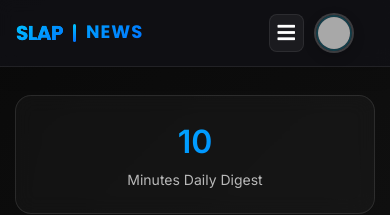
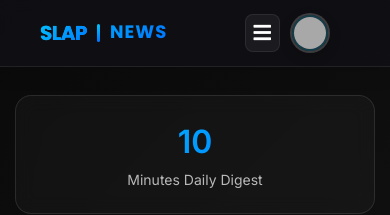
Before and after one commit to senukzzzzz/1800_202510_DTC15, a plain HTML site: page main.html in a window 390 px wide. Shown: the top 215 px of the page. Drawn offline with Linux system fonts and the light colour scheme; grey boxes are pictures that could not be loaded.

Commit message:
debugged through peer programming

```diff
--- a/main.html
+++ b/main.html
@@ -24,7 +24,9 @@
     <!-- Header -->
     <header>
         <nav class="navbar"
-            style="max-width: 1300px; margin: 0 auto; display: flex; justify-content: space-between; align-items: center; padding: 0.8rem 2rem; position: fixed; width: 100%; top: 0; z-index: 1000; backdrop-filter: blur(8px); background: rgba(18, 18, 24, 0.7); border-bottom: 1px solid rgba(255, 255, 255, 0.08); box-shadow: 0 4px 20px rgba(0, 0, 0, 0.15);">
+            style="margin: 0; display: flex; justify-content: center; align-items: center; padding: 0.8rem 0; position: fixed; width: 100%; left: 0; right: 0; top: 0; z-index: 1000; backdrop-filter: blur(8px); background: rgba(18, 18, 24, 0.7); border-bottom: 1px solid rgba(255, 255, 255, 0.08); box-shadow: 0 4px 20px rgba(0, 0, 0, 0.15);">
+            <div class="navbar-container"
+                style="width: 100%; display: flex; justify-content: space-between; align-items: center; padding: 0 2rem; max-width: 1800px;">
                 <!-- Logo Section with improved styling -->
                 <div class="logo-container" style="transition: transform 0.3s ease;">
                     <div class="logo">
@@ -78,7 +80,8 @@
                         <input type="search" placeholder="Search articles..."
                             style="background: none; border: none; color: white; width: 180px; font-size: 14px; padding: 8px 12px; outline: none; font-weight: 500; letter-spacing: 0.3px; transition: all 0.3s ease;">
                         <div class="search-divider"
-                        style="width: 1px; height: 20px; background: rgba(255, 255, 255, 0.15); margin: 0 8px;"></div>
+                            style="width: 1px; height: 20px; background: rgba(255, 255, 255, 0.15); margin: 0 8px;">
+                        </div>
                         <button class="filter-btn"
                             style="background: rgba(0, 114, 255, 0.25); border: none; color: rgba(255, 255, 255, 0.9); padding: 8px 12px; display: flex; align-items: center; justify-content: center; cursor: pointer; border-radius: 8px; transition: all 0.3s ease; min-width: 36px; min-height: 36px; margin-left: 4px;">
                             <i class="fas fa-sliders-h" style="font-size: 15px;"></i>
@@ -101,17 +104,21 @@
                             style="position: absolute; right: 0; top: 120%; background: rgba(25, 25, 30, 0.95); backdrop-filter: blur(10px); border: 1px solid rgba(255, 255, 255, 0.1); border-radius: 12px; box-shadow: 0 8px 24px rgba(0, 0, 0, 0.2); padding: 8px; min-width: 180px; display: none; z-index: 1001; transform-origin: top right; transition: all 0.3s ease;">
                             <a href="settings.html" class="dropdown-item"
                                 style="display: flex; align-items: center; gap: 10px; padding: 12px 16px; color: rgba(255, 255, 255, 0.9); text-decoration: none; font-size: 14px; border-radius: 8px; transition: all 0.2s ease;">
-                            <i class="fas fa-cog" style="font-size: 14px; color: rgba(0, 198, 255, 0.9);"></i> Settings
+                                <i class="fas fa-cog" style="font-size: 14px; color: rgba(0, 198, 255, 0.9);"></i>
+                                Settings
                             </a>
                             <a href="#" class="dropdown-item"
                                 style="display: flex; align-items: center; gap: 10px; padding: 12px 16px; color: rgba(255, 255, 255, 0.9); text-decoration: none; font-size: 14px; border-radius: 8px; transition: all 0.2s ease;">
-                            <i class="fas fa-user" style="font-size: 14px; color: rgba(0, 198, 255, 0.9);"></i> Profile
+                                <i class="fas fa-user" style="font-size: 14px; color: rgba(0, 198, 255, 0.9);"></i>
+                                Profile
                             </a>
                             <a href="#" class="dropdown-item" id="signOutBtn"
                                 style="display: flex; align-items: center; gap: 10px; padding: 12px 16px; color: rgba(255, 255, 255, 0.9); text-decoration: none; font-size: 14px; border-radius: 8px; transition: all 0.2s ease;">
-                            <i class="fas fa-sign-out-alt" style="font-size: 14px; color: rgba(0, 198, 255, 0.9);"></i>
+                                <i class="fas fa-sign-out-alt"
+                                    style="font-size: 14px; color: rgba(0, 198, 255, 0.9);"></i>
                                 Sign Out
                             </a>
+                        </div>
                     </div>
                 </div>
             </div>
@@ -425,8 +432,8 @@
 
         /* Media queries for responsive design */
         @media (max-width: 1024px) {
-            .navbar {
-                padding: 0.8rem 1.5rem !important;
+            .navbar-container {
+                padding: 0 1.5rem !important;
             }
 
             .desktop-nav {
```
Lines whose indentation alone changed are shown as unchanged.
